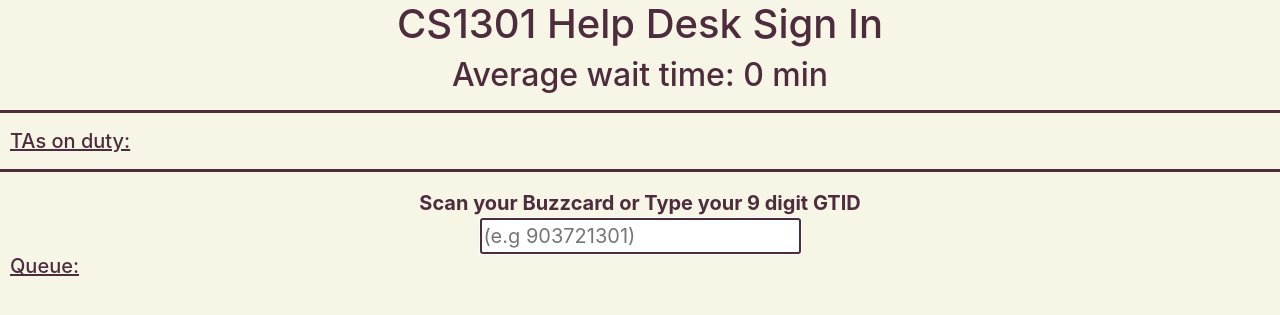
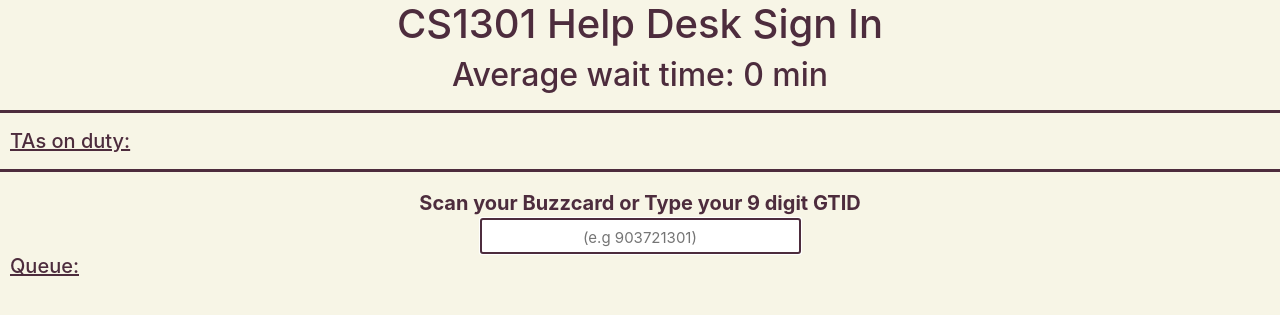
Before and after one commit to jj10306/FyeFO, a Flask app: page / in a window 1280 px wide. Shown: the top 315 px of the page. Run offline with Flask 2, Linux system fonts and the light colour scheme; data that the repository does not hold is empty; parts of the project's set-up code (start-up, migrations or seed data) failed here and were passed over; some libraries are stand-ins or nearby versions.

Commit message:
placeholder text

```diff
--- a/piQ/static/main.js
+++ b/piQ/static/main.js
@@ -53,6 +53,7 @@ function load_queue(queue, tas) {
     //gives us the number for css id
     container.appendChild(queue_element);
 
+
   }
 
   // TA displaying
--- a/piQ/static/stylesheet.css
+++ b/piQ/static/stylesheet.css
@@ -113,9 +113,7 @@ img {
   border-color: red;
   font-size: 13px;
 }
-
-
-
-/* #ta2 img {
-  margin-left:30px;
-} */
+::placeholder {
+  font-size: 15px;
+  text-align: center;
+}
```
